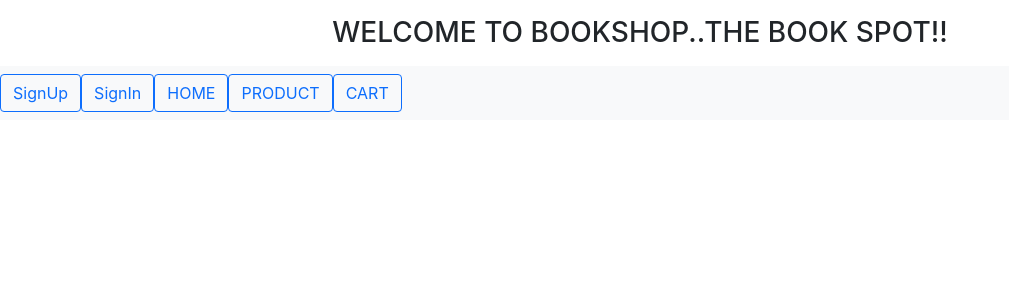
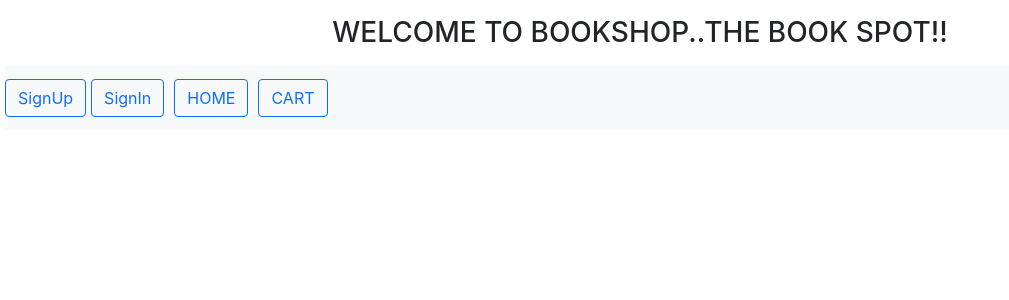
Before and after one commit to Pratiksha-Thorat0702/React-FE, a React (Create React App) app: page / in a window 1280 px wide. Shown: the top 300 px of the page, without its empty margins (0-1009 px from the left). Built offline with nearby package versions, Linux system fonts and the light colour scheme.

Commit message:
changes commit

```diff
--- a/src/App.css
+++ b/src/App.css
@@ -1,5 +1,6 @@
 .App {
   text-align: center;
+  margin: 5px;
 }
 
 .App-logo {
@@ -36,3 +37,6 @@
     transform: rotate(360deg);
   }
 }
+.nav-item-m-1{
+  margin: 5px;
+}
--- a/src/App.js
+++ b/src/App.js
@@ -27,12 +27,16 @@ function App(){
              SignUp
 
            </NavLink>
+           <ul className="navbar-nav">
+           <li className="nav-item-m-1">
            <NavLink className="btn btn-light btn-outline-primary" to="/SignIn" >
 
             SignIn
 
-           </NavLink>
-           <ul className="navbar-nav">
+          </NavLink>
+          </li>
+
+
 
 <li className="nav-item-m-1">
 
@@ -44,7 +48,7 @@ function App(){
 
 </li>
 
-<li className="nav-item-m-1">
+{/*<li className="nav-item-m-1">
 
   <NavLink className="btn btn-light btn-outline-primary" to="/Product">
 
@@ -52,7 +56,7 @@ function App(){
 
   </NavLink>
 
-</li>
+  </li>*/}
 
 <li className="nav-item-m-1">
 
@@ -73,13 +77,13 @@ function App(){
 
 <Route path='/Home' component={Home}/>
 
-<Route path='/Product' component={Product}/>
+{/*<Route path='/Product' component={Product}/>*/}
 
 <Route path='/Cart' component={Cart}/>
 
 <Route path='/SignUp' component={SignUp}/>
 
-{/*<Route path='/SignIn' component={SignIn}/>*/}
+<Route path='/SignIn' component={SignIn}/>
 
 
 </div>
```
